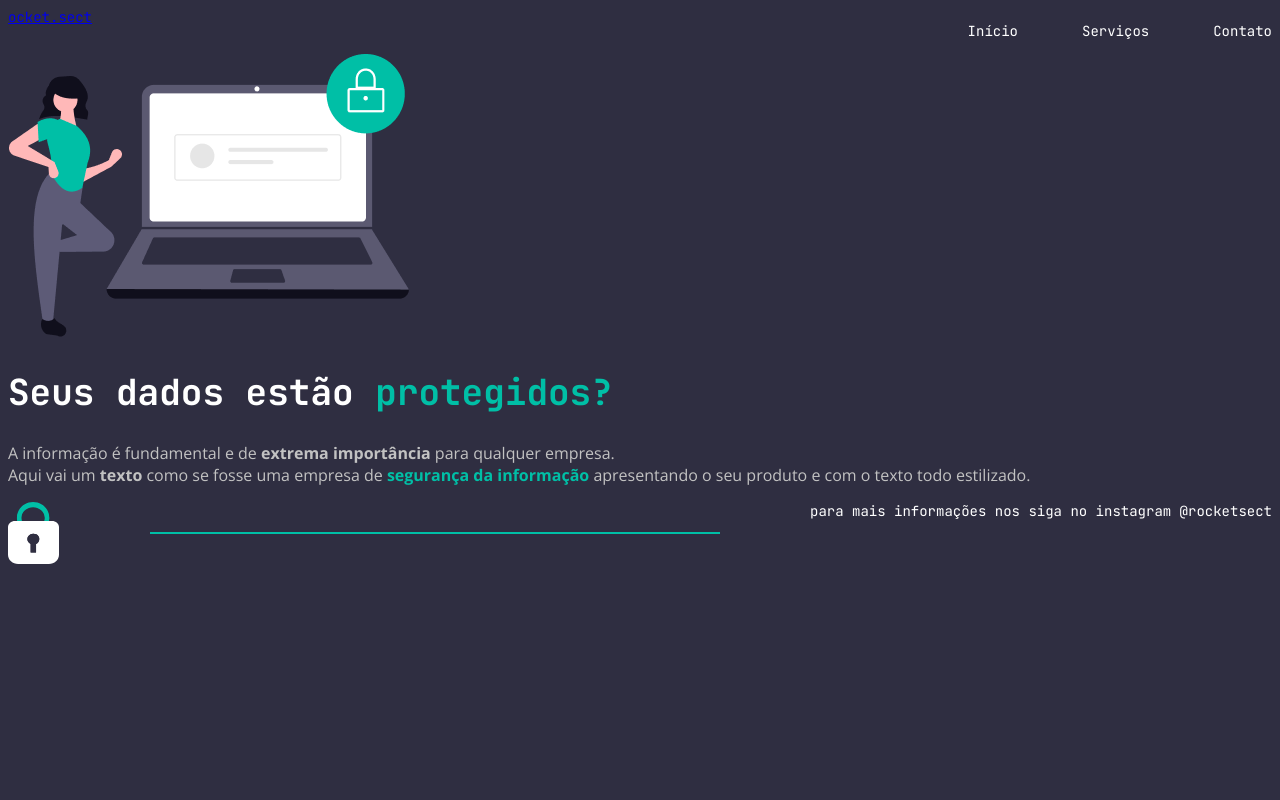
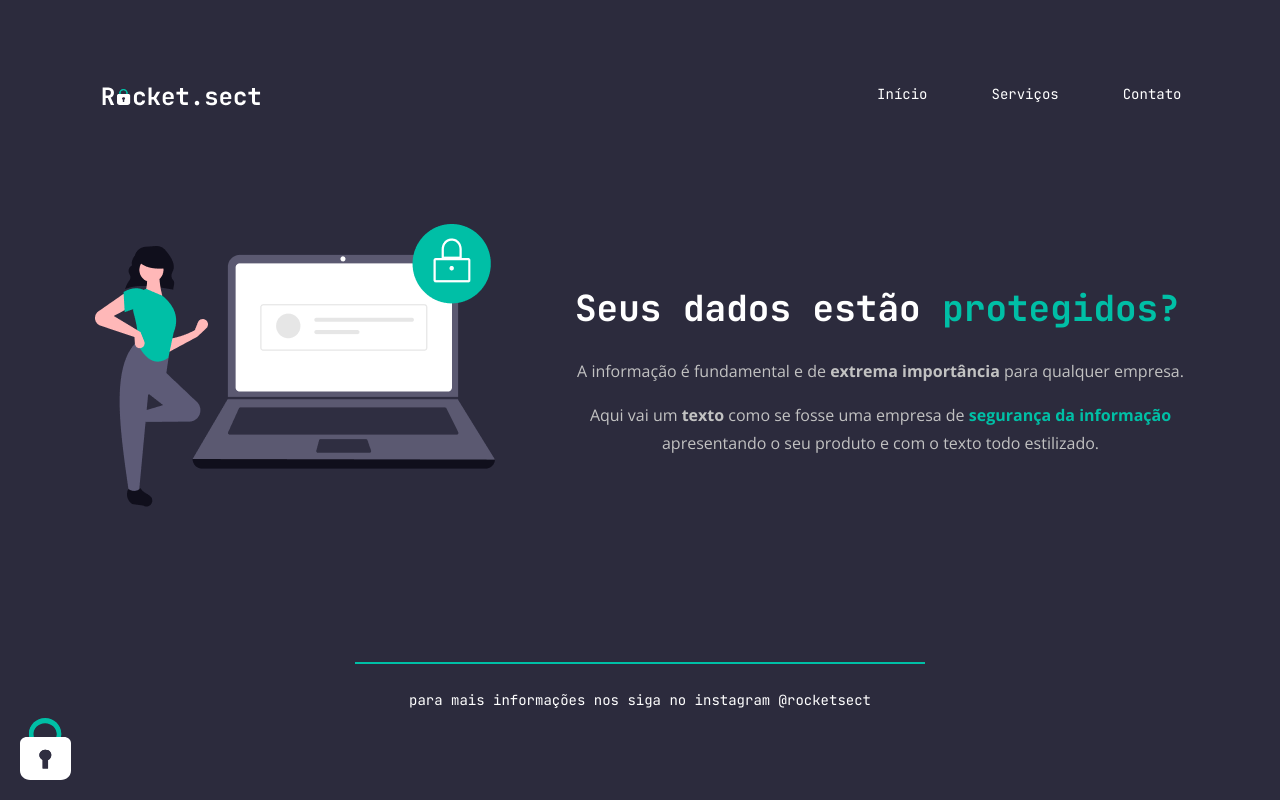
Before and after one commit to priscilha/Recriando-layout, a plain HTML site: page index.html in a window 1280 px wide. Drawn offline with nearby package versions, Linux system fonts and the light colour scheme.

Commit message:
projeto finalizado

```diff
--- a/index.html
+++ b/index.html
@@ -10,10 +10,10 @@
     <link rel="stylesheet" href="style.css">
 </head>
 <body>
-   <div class="page">
+
 
     <nav>
-        <a href="images/logo.svg">ocket.sect</a>
+        <img id="logo" src="images/logo.svg" alt="Rocket.sect">
 
 
         <ul>
@@ -25,12 +25,13 @@
 
 
     <main>
-        <section class="text" >
         <img src="images/img.png" alt="Desenho de uma mulher com blusa verde e calça cinza ao lado de um notebook">
 
+        <section class="text" >
+
         <h1>Seus dados estão <span>protegidos?</span> </h1>
-        <p>A informação é fundamental e de <strong>extrema importância</strong>  para qualquer empresa. <br>
-        Aqui vai um <strong>texto</strong> como se fosse uma empresa de <span>segurança da informação</span>  apresentando o seu produto e com o texto todo estilizado.</p>
+        <p>A informação é fundamental e de <strong>extrema importância</strong>  para qualquer empresa. </p>
+        <p> Aqui vai um <strong>texto</strong> como se fosse uma empresa de <span>segurança da informação</span>  apresentando o seu produto e com o texto todo estilizado.</p>
 
     </section>
 
@@ -38,17 +39,18 @@
 
     <footer>
 
-        <img src="images/padlock.svg" alt="Desenho de um cadeado">
+
         <div id="line"></div>
 
 
 
-        para mais informações nos siga no instagram @rocketsect <a href="instagram.com.br"></a>
+        <p> para mais informações nos siga no instagram @rocketsect <a href="instagram.com.br"></a></p>
 
 
     </footer>
+    <img id="padlock" src="images/padlock.svg" alt="Desenho de um cadeado">
 
-   </div>
+
 
 
 
--- a/style.css
+++ b/style.css
@@ -1,19 +1,28 @@
 body {
-    background-color: #2F2E41;
-    color: white;
+    background-color: #2C2B3D;
+    font-family: 'Open Sans', sans-serif;
+    width: 100vw;
+    height: 100vh;
+    margin: 0;
+    position: absolute;
+}
 
+nav, h1, footer{
     font-family: 'JetBrains Mono', monospace;
-    font-family: 'Open Sans', sans-serif;
+    color: #fff;
 }
 
 nav {
-    font-family: 'JetBrains Mono', monospace;
     font-size: 14px;
-
     display: flex;
     justify-content: space-between;
+    align-items: center;
 
+    padding-top: 71px;
+    width: 1083px;
+    margin: auto;
 }
+
 
 ul{
     display: flex;
@@ -21,11 +30,17 @@ ul{
     gap: 64px;
 }
 
-
-
+main{
+    margin: 107px auto 0px;
+    width: 1092px;
+    display: flex;
+    align-content: space-between;
+    align-items: center;
+    gap: 80px;
+}
 
 h1{
-    font-family: 'JetBrains Mono', monospace;
+
     font-weight: bold;
     font-size: 36px;
     line-height: 40px;
@@ -36,23 +51,33 @@ span{
     font-weight: bold;
 }
 
-p{
+main p{
     color: #C2C2C2;
-    font-family: 'Open Sans', sans-serif;
+   text-align: center;
     font-size: 16px;
+    line-height: 28px;
+
 
 }
 
 footer{
-    font-family: 'JetBrains Mono', monospace;
     font-size: 14px;
-    display: flex;
-    justify-content: space-between;
+    text-align: center;
+
+}
+
+footer p{
+    margin: 27px auto 23px;
 }
 
 #line{
-
     border: 1px solid #00BFA6;
     width: 568px;
-    margin: auto;
+    margin: 155px auto 0;
 }
+
+#padlock{
+    position: fixed;
+    bottom: 20px;
+    left: 20px;
+}
```
